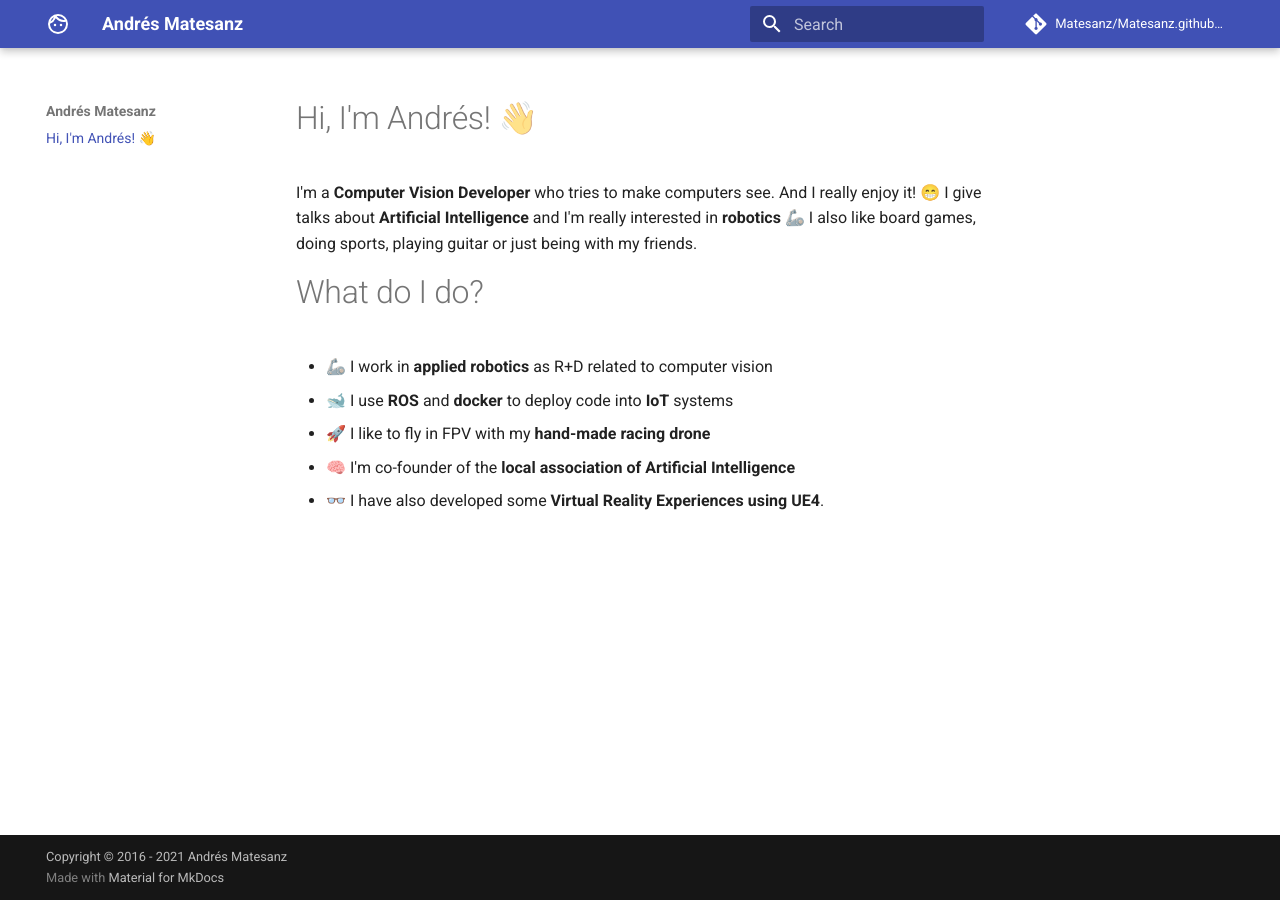
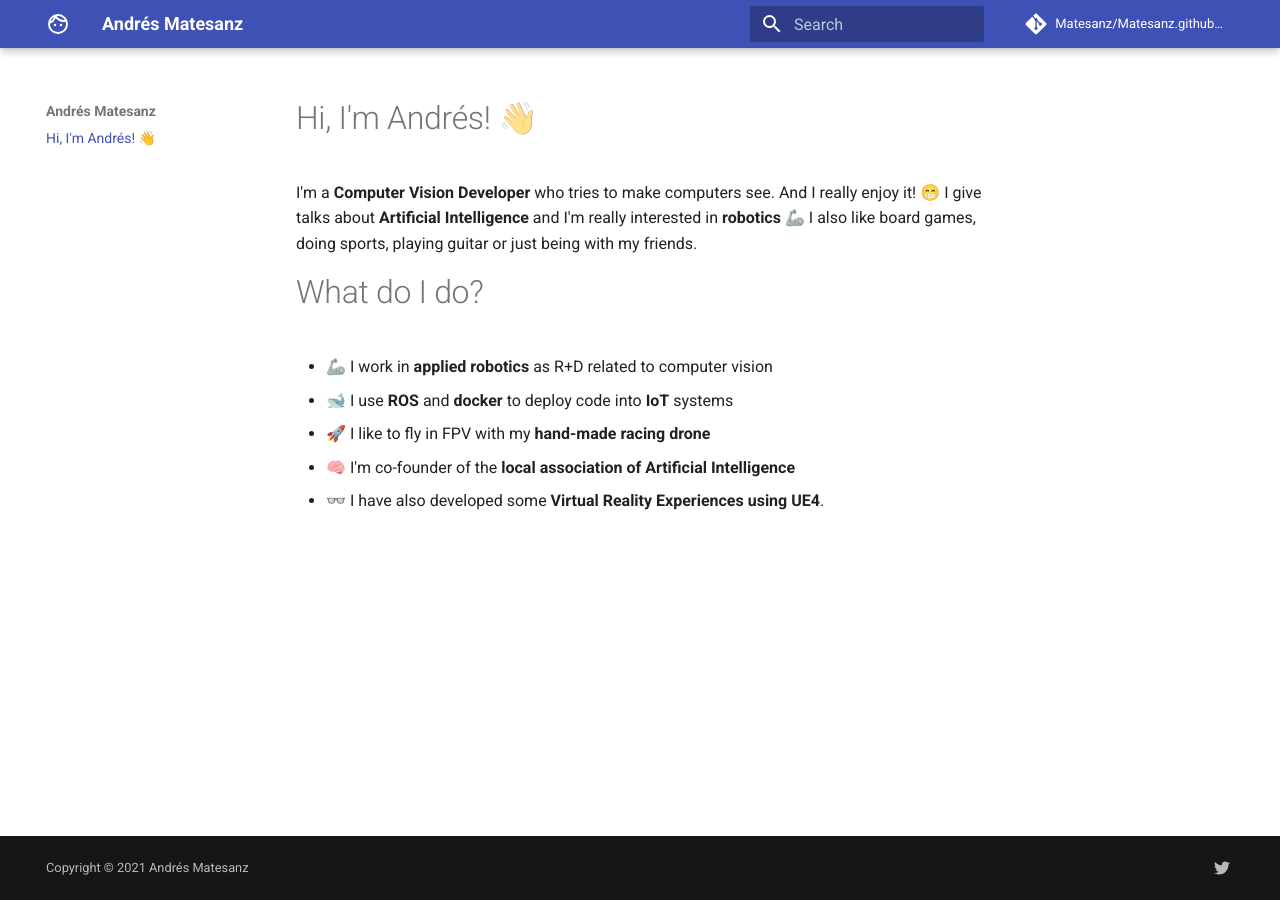
Before and after one commit to Matesanz/Matesanz.github.io, an MkDocs documentation site: the page built from docs/index.md, in a window 1280 px wide. Built offline with MkDocs 1.6.1 and Material for MkDocs 9.7.7, drawn with Linux system fonts in a browser that asks for light colours; comment, search, counter and statistics services are not loaded.

Commit message:
💄 modify page style

```diff
--- a/mkdocs.yml
+++ b/mkdocs.yml
@@ -11,7 +11,7 @@
 edit_uri: ""
 
 # Copyright
-copyright: Copyright &copy; 2016 - 2021 Andrés Matesanz
+copyright: Copyright &copy; 2021 Andrés Matesanz
 
 # Configuration
 theme:
@@ -19,3 +19,14 @@
   icon:
     logo: material/face-man-outline
   favicon: images/favicon.png
+  features:
+    - navigation.instant
+    - navigation.sections
+    - navigation.top
+# Extras
+extra:
+  social:
+    - icon: fontawesome/brands/twitter
+      link: https://twitter.com/aimatesanz
+      name: Matesanz on Twitter
+  generator: false
```
